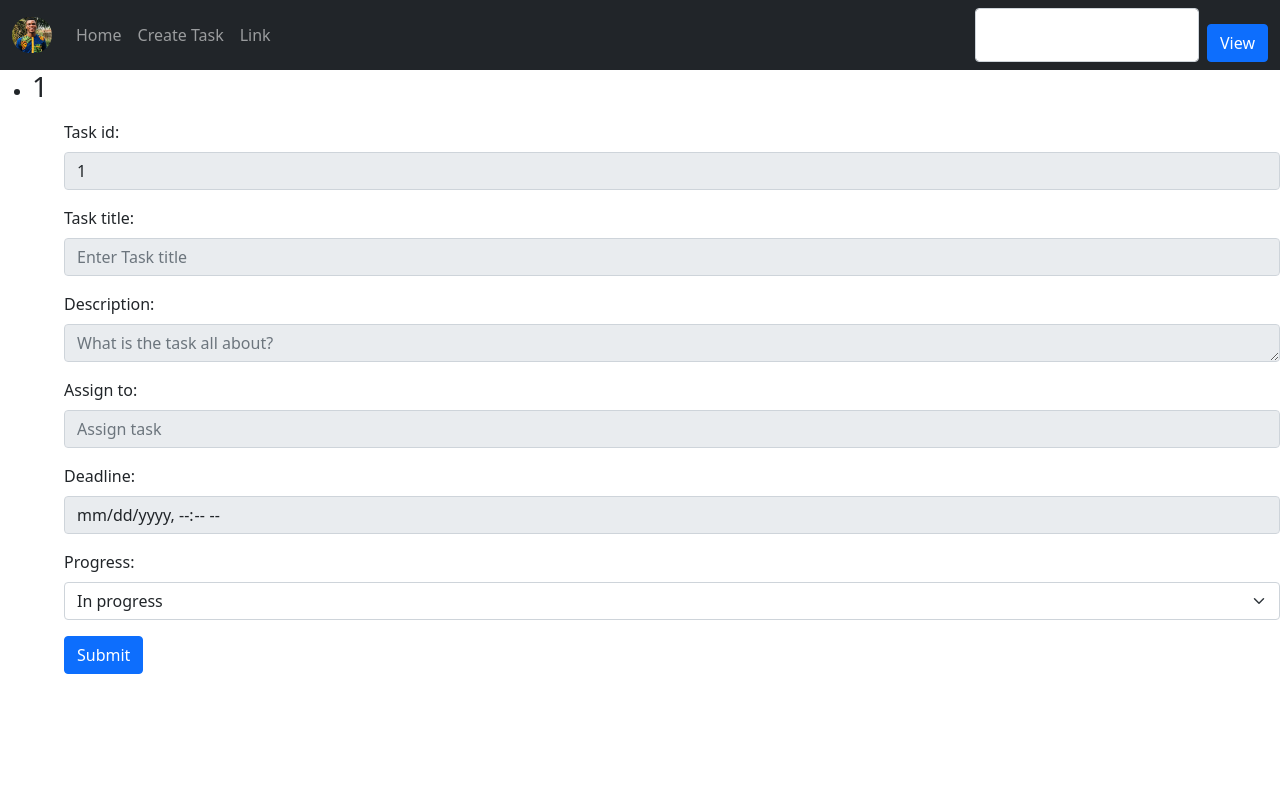
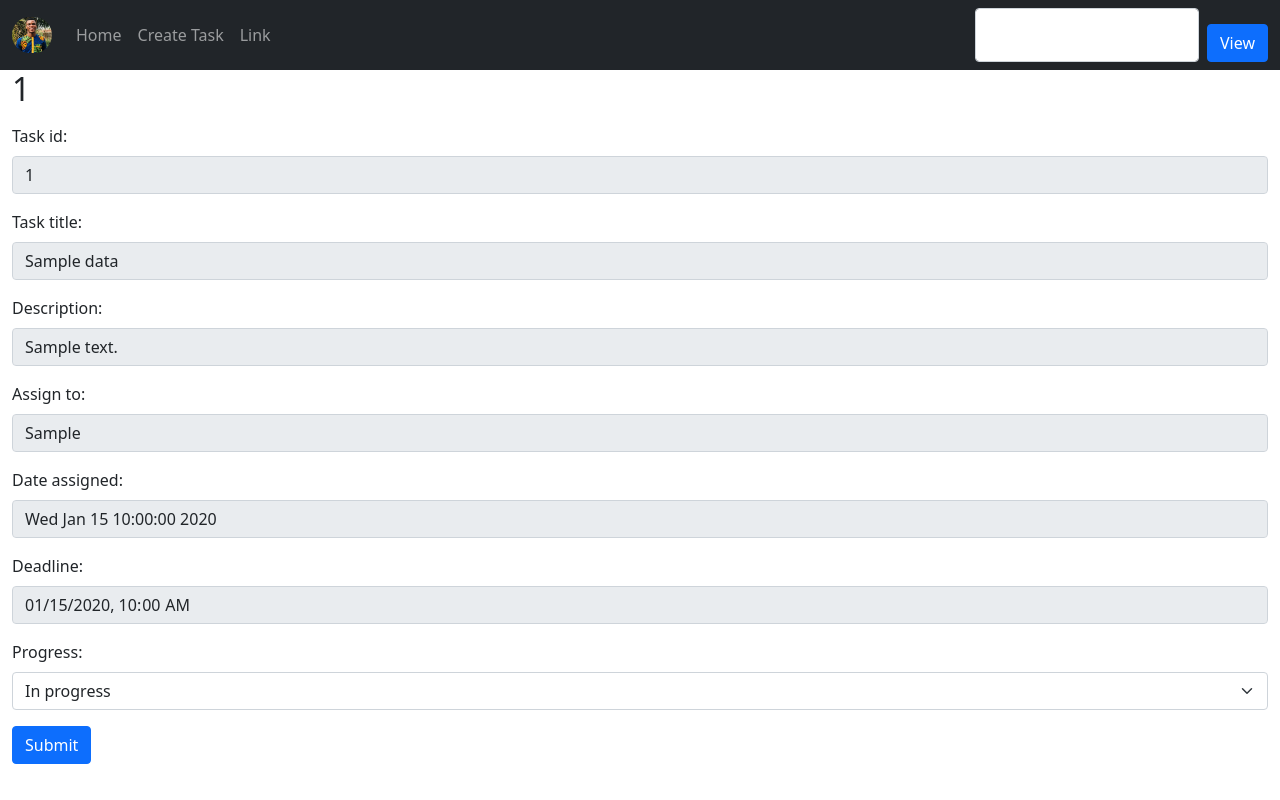
Before and after one commit to Faluyi/Introduction-to-backend-development, a Flask app: template templates/pages/view_task.html in a window 1280 px wide. Run offline with Flask 2, Linux system fonts and the light colour scheme; the template is opened without the code that fills it: most values are stand-ins (such as "Sample title", 1, 10 or a date in 2020); some libraries are stand-ins or nearby versions.

Commit message:
third task

```diff
--- a/app.py
+++ b/app.py
@@ -37,60 +37,38 @@ def create_task():
            "description": request.form.get("description")
             }
 
-        Tasks.insert_one(task)
-        return redirect(url_for("index"))
+        id = Tasks.insert_one(task)
+        if id :
+            flash ("Task successfully created")
+            return redirect(url_for("index"))
+        else:
+            flash ("Invalid details ")
     else:
         return render_template('forms/create_task.html')
-
-
-#@app.route('/task/add_breakdown',methods= ["POST","GET"] )
-#def add_breakdown():
- #   task_id = request.form.get('task_id')
-  #  if request.method=="POST":
-   #     data ={"Task_id": task_id,
-    #       "breakdown":request.form.get('breakdown') ,
-     #      "progress": ""
-       #   }
-      #  task_breakdown.insert_one(data)
-
-
-    #return redirect(url_for('load_breakdown', data=data, task_id=task_id))
-
-
-
-#@app.route('/task/breakdown', methods = ["POST","GET"])
-#def load_breakdown():
-  #  data=[]
-  #  breakdown=[]
-  #      data.append(x)
-   # for y in task_breakdown.find():
-    #    breakdown.append(y)
-    #return render_template('forms/add_breakdown.html', data=data, breakdown=breakdown)
 
 
 
 @app.route('/task/view_task', methods=["POST","GET"])
 def view_task():
-        task_id = request.form.get('task_id')
-        query = {"_id": task_id}
-        data = []
-        for x in Tasks.find(query):
-            data.append(x)
-        return render_template('/pages/view_task.html', task_id=task_id, data=data)
+    task_id = request.form.get('task_id')
+    query = {"_id": task_id}
+    app.logger.info(query)
+    data = []
+    for x in Tasks.find(query):
+        data.append(x)
+    app.logger.info(data)
+    return render_template('/pages/view_task.html', task_id=task_id, data=data)
 
 
-@app.route('/task/update_progress/', methods=["POST"])
+@app.route('/task/update_progress', methods=["POST","GET"])
 def update_progress():
-    if request.method == "GET" :
-        query = task_breakdown.find()
-        for param in query["_id"]:
-            progress=request.args.get(param,"")
-            query={"_id":param}
-            new={'$set':{"progress":progress}}
-            task_breakdown.update_one(query,new)
+    task_id = request.args.get("Task_id")
+    progress = request.args.get("progress")
+    query={"_id":task_id}
+    new={'$set':{"progress":progress}}
+    Tasks.update_one(query,new)
 
     return redirect(url_for("index"))
-
 
 # Using this as a test comment
 
--- a/templates/forms/login.html
+++ b/templates/forms/login.html
@@ -28,7 +28,6 @@
                 <button type="submit" class="btn btn-primary me-2">Log In
                 <button type="button" class="btn btn-primary" data-bs-toggle="modal" data-bs-target="#myModal">Sign up
         </form>
-
         <!--  Sign up Modal -->
         <div class="modal" id="myModal">
             <div class="modal-dialog">
@@ -61,8 +60,8 @@
                           </div>
                           <button type="button" class="btn btn-primary me-2">Sign Up
                       </form>
+                </div>
 
-                </div>
 
                 <!-- Modal footer -->
                 <div class="modal-footer">
@@ -73,7 +72,6 @@
             </div>
         </div>
 
-
     </div>
         <script src="/static/js/bootstrap.js" async defer></script>
     </body>
--- a/templates/pages/view_task.html
+++ b/templates/pages/view_task.html
@@ -1,39 +1,36 @@
   {%extends '/pages/base.html'%}
   <!DOCTYPE html>
-<html>
-    <head>
-        <meta charset="utf-8">
-        <meta http-equiv="X-UA-Compatible" content="IE=edge">
-        <title></title>
-        <meta name="description" content="">
-        <meta name="viewport" content="width=device-width, initial-scale=1">
-        <link rel="stylesheet" href="/static/css/main.css" type="text/css">
-    </head>
     {%block content%}
     <body>
-         <div>
-            <ul><li><h3>{{task_id}}</li></h3>
-                <ul>
+        <div class="container-fluid">
+            <div class="Task_id">
+            <h2>{{task_id}}</h2>
+            </div>
             <form action="/task/update_progress",method="post">
                     <div class="mb-3 mt-3">
                         <label for="Task_id" class="form-label">Task id:</label>
-                        <input type="text" class="form-control" id="Task_id" placeholder="Enter task-id" name="Task_id"  value="{{data._id}}" readonly>
+                        <input type="text" class="form-control" id="Task_id"  name="Task_id" {% for dt in data %} value="{{dt._id}}" {%endfor%} readonly>
                       </div>
                       <div class="mb-3">
                         <label for="Task_title" class="form-label">Task title:</label>
-                        <input type="text" class="form-control" id="Task_title" placeholder="Enter Task title" name="Task_title" readonly>
+                        <input type="text" class="form-control" id="Task_title"  name="Task_title" {% for dt in data %} value="{{dt.name}}" {%endfor%} readonly>
                       </div>
                       <div class="mb-3">
                           <label for="description" class="form-label">Description: </label>
-                          <textarea class="form-control" rows="1" id="description" name="description" placeholder="What is the task all about?" readonly></textarea>
+                          <input rows="1" class="form-control" id="description" name="description"  {% for dt in data %} value="{{dt.description}}" {%endfor%} readonly></input>
                       </div>
                       <div class="mb-3">
                           <label for="asigned_to" class="form-label">Assign to:</label>
-                          <input type="text" class="form-control" id="asigned_to" placeholder="Assign task" name="asigned_to" readonly>
+                          <input type="text" class="form-control" id="asigned_to"  name="asigned_to" {% for dt in data %} value="{{dt.assigned_to}}" {%endfor%} readonly>
                       </div>
                       <div class="mb-3">
+                        <label for="asigned_to" class="form-label">Date assigned:</label>
+                        <input type="text" class="form-control" id="date_assigned" name="date_assigned" {% for dt in data %} value="{{dt.date_assigned.strftime("%c")}}" {%endfor%} readonly>
+                    </div>
+
+                      <div class="mb-3">
                           <label for="Deadline" class="form-label">Deadline:</label>
-                          <input type="datetime-local" class="form-control" id="Deadline"  name="Deadline" readonly>
+                          <input type="datetime-local" class="form-control" id="Deadline"  name="Deadline" {% for dt in data %} value="{{dt.deadline}}" {%endfor%} readonly>
                       </div>
                     <div class="mb-3">
                         <label for="progress" class="form-label">Progress:</label>
@@ -43,7 +40,6 @@
                             </select>
                     </div>
                     <button type="submit" class="btn btn-primary">Submit</button>
-
             </form>
     </div>
         <script src="" async defer></script>
```
Also changed, not shown: templates/pages/home.html (+4 -4 lines). Lines whose indentation alone changed are shown as unchanged.
